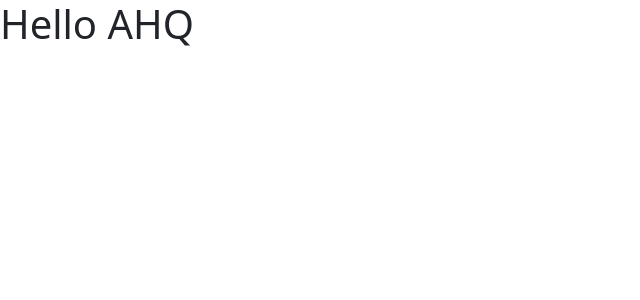
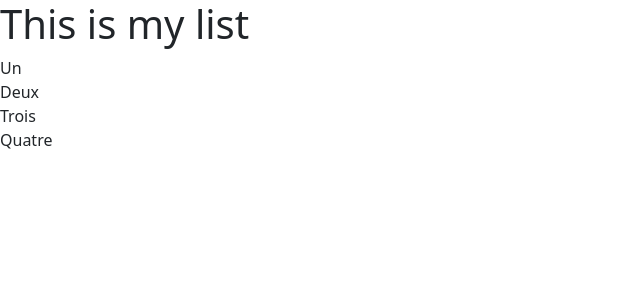
Before and after one commit to AdrienHq/react-learning, a React (Vite) app: page / in a window 1280 px wide. Shown: the top 300 px of the page, without its empty margins (0-640 px from the left). Built offline with nearby package versions, Linux system fonts and the light colour scheme.

Commit message:
feat: first logic const

```diff
--- a/src/App.tsx
+++ b/src/App.tsx
@@ -1,7 +1,7 @@
-import Message from "./Message.tsx";
+import ListGroup from "./components/ListGroup.tsx";
 
 function App() {
-    return <div><Message/></div>;
+    return <div><ListGroup/></div>;
 }
 
 export default App;
--- /dev/null
+++ b/src/components/ListGroup.tsx
@@ -0,0 +1,22 @@
+function ListGroup() {
+    const items = ['Un', 'Deux', 'Trois', 'Quatre'];
+
+    const getListLogic = () => {
+        return items.length === 0 ? <p>No item found</p> : null;
+    }
+
+    return (
+        <>
+            <h1>This is my list</h1>
+            {getListLogic()}
+            <ul className="list-group">
+                {items.map((item) =>
+                    <li key={item}>{item}</li>)
+                }
+            </ul>
+        </>
+
+    );
+}
+
+export default ListGroup;
```
